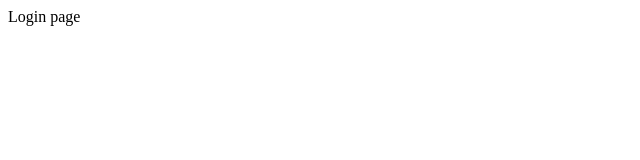
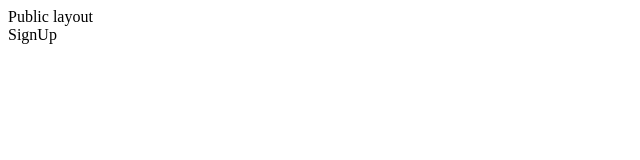
Before and after one commit to JosePedroSilva/markdown-notes-fe, a React (Vite) app: page /signup in a window 1280 px wide. Before the commit this address led to /login. Shown: the top 160 px of the page, without its empty margins (0-640 px from the left). Built offline with nearby package versions, Linux system fonts and the light colour scheme.

Commit message:
Add public and private layouts with routing for SignUp and Dashboard

```diff
--- /dev/null
+++ b/src/layouts/PrivateLayout.tsx
@@ -0,0 +1,12 @@
+import { Outlet } from 'react-router-dom';
+
+const PrivateLayout = () => {
+  return (
+    <div>
+      Private layout
+      <Outlet />
+    </div>
+  );
+};
+
+export default PrivateLayout;
--- /dev/null
+++ b/src/layouts/PublicLayout.tsx
@@ -0,0 +1,12 @@
+import { Outlet } from 'react-router-dom';
+
+const PublicLayout = () => {
+  return (
+    <div>
+      Public layout
+      <Outlet />
+    </div>
+  );
+};
+
+export default PublicLayout;
--- /dev/null
+++ b/src/pages/public/SignUp.tsx
@@ -0,0 +1,9 @@
+const SignUp = () => {
+  return (
+    <div>
+      SignUp
+    </div>
+  );
+};
+
+export default SignUp;
--- a/src/router.tsx
+++ b/src/router.tsx
@@ -1,34 +1,43 @@
 import { createBrowserRouter, Navigate } from 'react-router-dom';
 
-import App from './App';
 import AuthRoute from './components/AuthRoute';
+
+import PublicLayout from './layouts/PublicLayout';
+import PrivateLayout from './layouts/PrivateLayout';
+
 import Login from './pages/public/Login';
+import SignUp from './pages/public/SignUp';
+
 import Dashboard from './pages/private/Dashboard';
 
 const router = createBrowserRouter([
   {
+    // Public layout for unauthenticated routes
     path: '/',
-    element: <App />,
+    element: <PublicLayout />,
     children: [
       {
-        element: <AuthRoute isProtected={false}/>,
-        children:[
-          {
-            path: 'login', element: <Login />
-          }
-        ]
+        element: <AuthRoute isProtected={false} />,
+        children: [
+          { path: 'login', element: <Login /> },
+          { path: 'signup', element: <SignUp /> },
+        ],
       },
+      { index: true, element: <Navigate to="/login" replace /> },
+    ],
+  },
+  {
+    path: '/',
+    element: <PrivateLayout />,
+    children: [
       {
-        element: <AuthRoute isProtected={true}/>,
-        children:[
-          {
-            path: 'dashboard', element: <Dashboard />
-          }
-        ]
+        element: <AuthRoute isProtected={true} />,
+        children: [
+          { path: 'dashboard', element: <Dashboard /> },
+        ],
       },
-      { path: '*', element: <Navigate to="/login" replace /> },
-    ]
-  }
-])
+    ],
+  },
+]);
 
 export default router;
```
